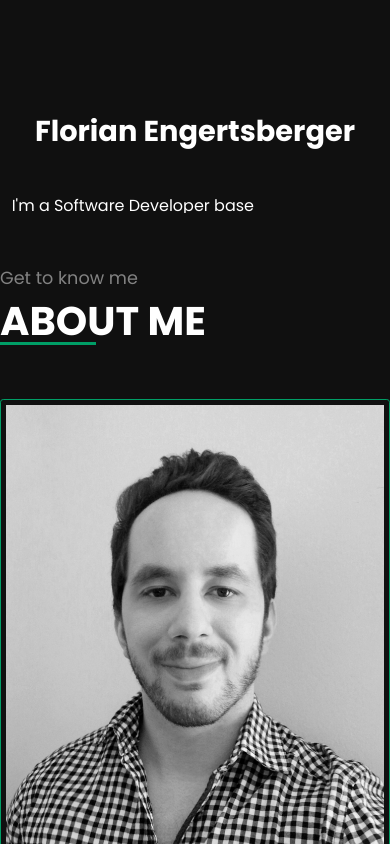
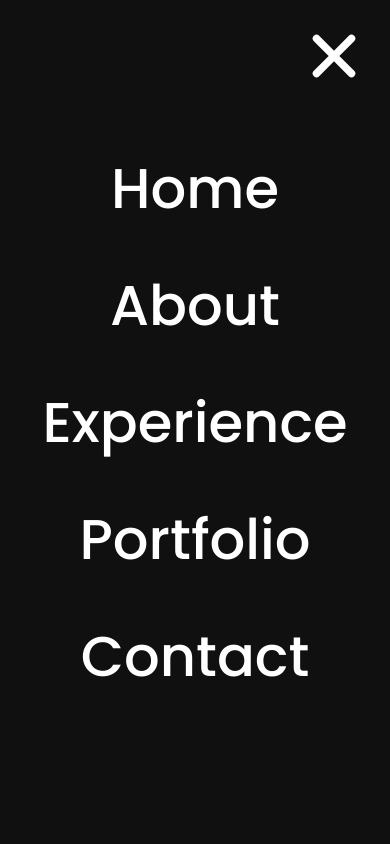
Before and after one commit to EnFlorian/personal-website, a React (Create React App) app: page / in a window 390 px wide. Shown: the top 844 px of the page. Built offline with nearby package versions, Linux system fonts and the light colour scheme.

Commit message:
Added mobile menu

```diff
--- a/src/App.jsx
+++ b/src/App.jsx
@@ -1,11 +1,15 @@
 import React from "react";
 import "./App.css";
+import MobileNavbar from "./components/MobileNavbar";
 import Home from "./pages/Home";
+import { useAppContext } from "./state/context";
 
 function App() {
+  const { isMobileMenuOpen } = useAppContext();
   return (
     <React.Fragment>
       <Home />
+      {isMobileMenuOpen && <MobileNavbar />}
     </React.Fragment>
   );
 }
--- a/src/components/AboutSection.jsx
+++ b/src/components/AboutSection.jsx
@@ -4,7 +4,7 @@ import aboutImage from "../assets/images/avatar-image.jpg";
 
 const AboutSection = () => {
   return (
-    <article id="about" className="about">
+    <article name="about" className="about">
       <p className="about__subheading">Get to know me</p>
       <h2 className="about__heading">About me</h2>
       <div className="about__container">
--- a/src/components/AboutSection.scss
+++ b/src/components/AboutSection.scss
@@ -40,14 +40,14 @@
   }
 
   &__image {
-    padding: 0.3rem;
+    padding: 0.4rem;
     margin: 0px;
-    border-radius: 0.2rem;
+    border-radius: 0.5rem;
   }
 
   &__image-border {
-    border: 1px solid var(--clr-accent);
-    border-radius: 0.2rem;
+    border: 2px solid var(--clr-accent);
+    border-radius: 0.4rem;
   }
 
   &__right-content {
@@ -70,7 +70,8 @@
     line-height: 2rem;
     margin-bottom: 3rem;
     padding-bottom: 1.5rem;
-    border-bottom: 1px solid var(--clr-text-secondary);
+    // border-bottom: 1px solid var(--clr-text-secondary);
+    border-bottom: 1px solid var(--clr-accent);
   }
 
   &__personals {
@@ -118,16 +119,10 @@
       transform: scale(1.03);
     }
   }
-
-  &__accent {
-    color: var(--clr-accent);
-  }
 }
-
 
 @media screen and (max-width: 820px) {
   .about {
-
     &__container {
       flex-direction: column;
     }
@@ -143,19 +138,18 @@
   }
 }
 
-
 @media screen and (max-width: 740px) {
   .about {
-    padding-top:1rem;
+    padding-top: 1rem;
 
-    &__personals{
+    &__personals {
       flex-direction: column;
     }
   }
 }
 
 @media screen and (max-width: 460px) {
-  .about{
+  .about {
     padding-top: 01em;
     &__heading {
       &::after {
@@ -164,6 +158,5 @@
         height: 0.2rem;
       }
     }
-
   }
 }
--- a/src/components/HeroSection.jsx
+++ b/src/components/HeroSection.jsx
@@ -19,7 +19,9 @@ const HeroSection = () => {
   return (
     <section id="hero" className="hero">
       <h1 className="hero__title">Florian Engertsberger</h1>
-      <Typewriter content={typewriterContent} />
+      <div className="hero__typewriter">
+        <Typewriter content={typewriterContent} />
+      </div>
       <ul className="hero__socials">{socialsLinks}</ul>
       <p className="hero__name">Florian Engertsberger</p>
     </section>
--- a/src/components/HeroSection.scss
+++ b/src/components/HeroSection.scss
@@ -1,6 +1,5 @@
 .hero {
   position: relative;
-  // background-color: var(--clr-hero-bg);
   display: flex;
   flex-direction: column;
   align-items: center;
@@ -31,9 +30,8 @@
     align-items: center;
     margin: 0 1.5rem 2rem 0rem;
 
-    &::after
-    {
-      content: '';
+    &::after {
+      content: "";
       margin-top: 1rem;
       display: block;
       width: 2px;
@@ -63,11 +61,10 @@
     }
   }
 
-
   &__name {
     font-size: 1.1rem;
     position: fixed;
-    color:var(--clr-text-primary);
+    color: var(--clr-text-primary);
     bottom: 0;
     left: 0;
     align-items: center;
@@ -75,23 +72,19 @@
     margin-left: -3.9rem;
     transform: rotate(90deg);
 
-    &::after{
+    &::after {
       position: absolute;
       content: "";
-      top:-1.8rem;
+      top: -1.8rem;
       right: -4rem;
       display: block;
       width: 2px;
       height: 5rem;
       background-color: var(--clr-text-primary);
       transform: rotate(-90deg);
-
     }
-
-
   }
 }
-
 
 @media screen and (max-width: 1280px) {
   .hero {
@@ -109,13 +102,10 @@
       font-size: 1.7rem;
     }
   }
-
 }
-
 
 @media screen and (max-width: 910px) {
   .hero {
-
     &__title {
       font-size: 3rem;
     }
@@ -134,12 +124,28 @@
   }
 }
 
+@media screen and (max-width: 750px) {
+  .hero {
+    margin-top: 3.1rem;
+
+    height: 20vh;
+    &__title {
+      font-size: 3rem;
+    }
+
+    &__typewriter {
+      display: none;
+    }
+  }
+}
+
 @media screen and (max-width: 650px) {
   .hero {
-    height: 20vh;
+    margin-top: 3.1rem;
+    height: 15vh;
 
     &__title {
-      font-size: 1.8rem;
+      font-size: 2.6rem;
     }
     &__name {
       display: none;
--- /dev/null
+++ b/src/components/MobileNavbar.jsx
@@ -0,0 +1,64 @@
+import React from "react";
+import "./MobileNavbar.scss";
+import { Link as ScrollLink } from "react-scroll";
+import { IoClose } from "react-icons/io5";
+import { useAppContext } from "../state/context";
+
+const MobileNavbar = () => {
+  const { toggleMobileMenu } = useAppContext();
+
+  return (
+    <nav className="mobile">
+      <IoClose className="mobile__close-icon" onClick={() => toggleMobileMenu(false)} />
+      <ul className="mobile__list">
+        <ScrollLink
+          smooth={true}
+          spy={true}
+          to="hero"
+          className="mobile__list-item"
+          onClick={() => toggleMobileMenu(false)}
+        >
+          Home
+        </ScrollLink>
+        <ScrollLink
+          smooth={true}
+          spy={true}
+          to="about"
+          className="mobile__list-item"
+          onClick={() => toggleMobileMenu(false)}
+        >
+          About
+        </ScrollLink>
+        <ScrollLink
+          smooth={true}
+          spy={true}
+          to="experience"
+          className="mobile__list-item"
+          onClick={() => toggleMobileMenu(false)}
+        >
+          Experience
+        </ScrollLink>
+        <ScrollLink
+          smooth={true}
+          spy={true}
+          to="portfolio"
+          className="mobile__list-item"
+          onClick={() => toggleMobileMenu(false)}
+        >
+          Portfolio
+        </ScrollLink>
+        <ScrollLink
+          smooth={true}
+          spy={true}
+          to="contact"
+          className="mobile__list-item"
+          onClick={() => toggleMobileMenu(false)}
+        >
+          Contact
+        </ScrollLink>
+      </ul>
+    </nav>
+  );
+};
+
+export default MobileNavbar;
--- /dev/null
+++ b/src/components/MobileNavbar.scss
@@ -0,0 +1,64 @@
+.mobile {
+  display: flex;
+  align-items: center;
+  justify-content: center;
+  height: 100vh;
+  width: 100%;
+  // background-color: hsl(0, 1%, 19%);
+  background-color: var(--clr-bg-dark);
+  z-index: 100;
+  position: fixed;
+  top: 0;
+
+  &__close-icon {
+    position: fixed;
+    top: 1rem;
+    right: 1rem;
+    color: white;
+    font-size: 5rem;
+    cursor: pointer;
+    transition: all 0.2s ease-in-out;
+
+    &:hover {
+      color: var(--clr-accent);
+      transform: scale(1.1);
+    }
+  }
+
+  &__menu {
+    position: absolute;
+    color: var(--clr-text);
+    top: 1rem;
+    right: 2.5rem;
+    height: 2rem;
+    width: 2rem;
+    border: none;
+    transition: all 0.2s ease-in-out;
+
+    &:hover {
+      cursor: pointer;
+      transform: scale(1.05);
+      color: var(--clr-accent);
+    }
+  }
+
+  &__list {
+    margin-top: 2rem;
+    display: flex;
+    flex-direction: column;
+    align-items: center;
+    list-style: none;
+  }
+  &__list-item {
+    margin-bottom: 2rem;
+    color: var(--clr-text-primary);
+    font-size: 3.5rem;
+    font-weight: 500;
+    transition: all 0.2s ease-in-out;
+
+    &:hover {
+      cursor: pointer;
+      color: var(--clr-accent);
+    }
+  }
+}
--- a/src/components/Navbar.jsx
+++ b/src/components/Navbar.jsx
@@ -1,23 +1,38 @@
 import React from "react";
 import "./Navbar.scss";
 import { navItems } from "../data";
+import { Link as ScrollLink } from "react-scroll";
+import { FiMenu } from "react-icons/fi";
+import { useAppContext } from "../state/context";
 
 const Navbar = () => {
+  const { toggleMobileMenu } = useAppContext();
+
   const navLinks = navItems.map((item) => {
     const { id, title, link } = item;
     return (
       <li key={id}>
-        <a href={link} className="navbar__link">
+        <ScrollLink
+          to={link}
+          spy={true}
+          smooth={true}
+          offset={-5}
+          activeClass="navbar__accent"
+          className="navbar__link text-accent"
+        >
           {title}
-        </a>
+        </ScrollLink>
       </li>
     );
   });
 
   return (
-    <nav className="navbar">
+    <nav className="navbar" id="navbar">
       <h1 className="navbar__title">Engertsberger</h1>
-      <ul className="navbar__links">{navLinks}</ul>
+      <div className="navbar__right-content">
+        <ul className="navbar__links">{navLinks}</ul>
+        <FiMenu className="navbar__menu" onClick={() => toggleMobileMenu(true)} />
+      </div>
     </nav>
   );
 };
--- a/src/components/Navbar.scss
+++ b/src/components/Navbar.scss
@@ -2,7 +2,7 @@
   position: sticky;
   z-index: 1;
   top: 0;
-  left:0;
+  left: 0;
   display: flex;
   justify-content: space-between;
   background-color: var(--clr-navbar-bg);
@@ -10,8 +10,8 @@
   align-items: center;
   padding: 0 2rem;
 
-  &__mobile-menu{
-    display:none;
+  &__mobile-menu {
+    display: none;
   }
 
   &__title {
@@ -42,37 +42,58 @@
       color: var(--clr-accent);
     }
   }
+
+  &__right-content {
+    display: flex;
+    align-items: center;
+  }
+
+  &__menu {
+    display: none;
+    color: white;
+    font-size: 3.5rem;
+    transition: all 0.2s ease-in-out;
+
+    &:hover {
+      color: var(--clr-accent);
+      transform: scale(1.1);
+    }
+  }
+
+  &__accent {
+    color: var(--clr-accent);
+  }
 }
 
-
 @media screen and (max-width: 910px) {
-  .navbar{
-
-    &__title{
+  .navbar {
+    &__title {
       font-size: 1.5rem;
-
     }
 
-    &__link{
+    &__link {
       font-size: 1rem;
       margin-left: 0.5rem;
     }
   }
 }
 
-
-@media screen and (max-width:  750px) {
-  .navbar{
-
-    &__mobile-menu{
-      display: block;
-    }
-    &__title{
-      font-size: 1.5rem;
-      display:none;
+@media screen and (max-width: 750px) {
+  .navbar {
+    height: 65px;
+    &__title {
+      display: none;
     }
 
-    &__links{
+    &__menu {
+      position: fixed;
+      font-size: 3rem;
+      top: 0.5rem;
+      right: 1rem;
+      display: inline;
+    }
+
+    &__links {
       display: none;
     }
   }
--- a/src/data/index.js
+++ b/src/data/index.js
@@ -4,27 +4,32 @@ export const navItems = [
   {
     id: "home",
     title: "Home",
-    link: "/",
+    link: "navbar",
+    offset: 0,
   },
   {
     id: "about",
     title: "About",
-    link: "#about",
+    link: "about",
+    offset: 0,
   },
   {
     id: "experience",
     title: "Experience",
-    link: "#experience",
+    link: "experience",
+    offset: 0,
   },
   {
     id: "portfolio",
     title: "Portfolio",
-    link: "#portfolio",
+    link: "portfolio",
+    offset: 0,
   },
   {
     id: "contact",
     title: "Contact",
-    link: "#contact",
+    link: "contact",
+    offset: 0,
   },
 ];
 
--- a/src/index.css
+++ b/src/index.css
@@ -4,7 +4,7 @@
 
 :root {
   --font-primary: "Poppins", sans-serif;
-  --navbar-height: 80px;
+  --navbar-height: 48px;
 
   --clr-navbar-bg: #101010;
   --clr-navbar-text: #ffffff;
--- a/src/state/context.js
+++ b/src/state/context.js
@@ -4,7 +4,7 @@ import { TOGGLE_DARK_THEME, TOGGLE_MOBILE_MENU } from "./actions";
 
 const initialState = {
   isDarkTheme: false,
-  isMobileMenuOpen: false,
+  isMobileMenuOpen: true,
 };
 
 const AppContext = React.createContext();
```
